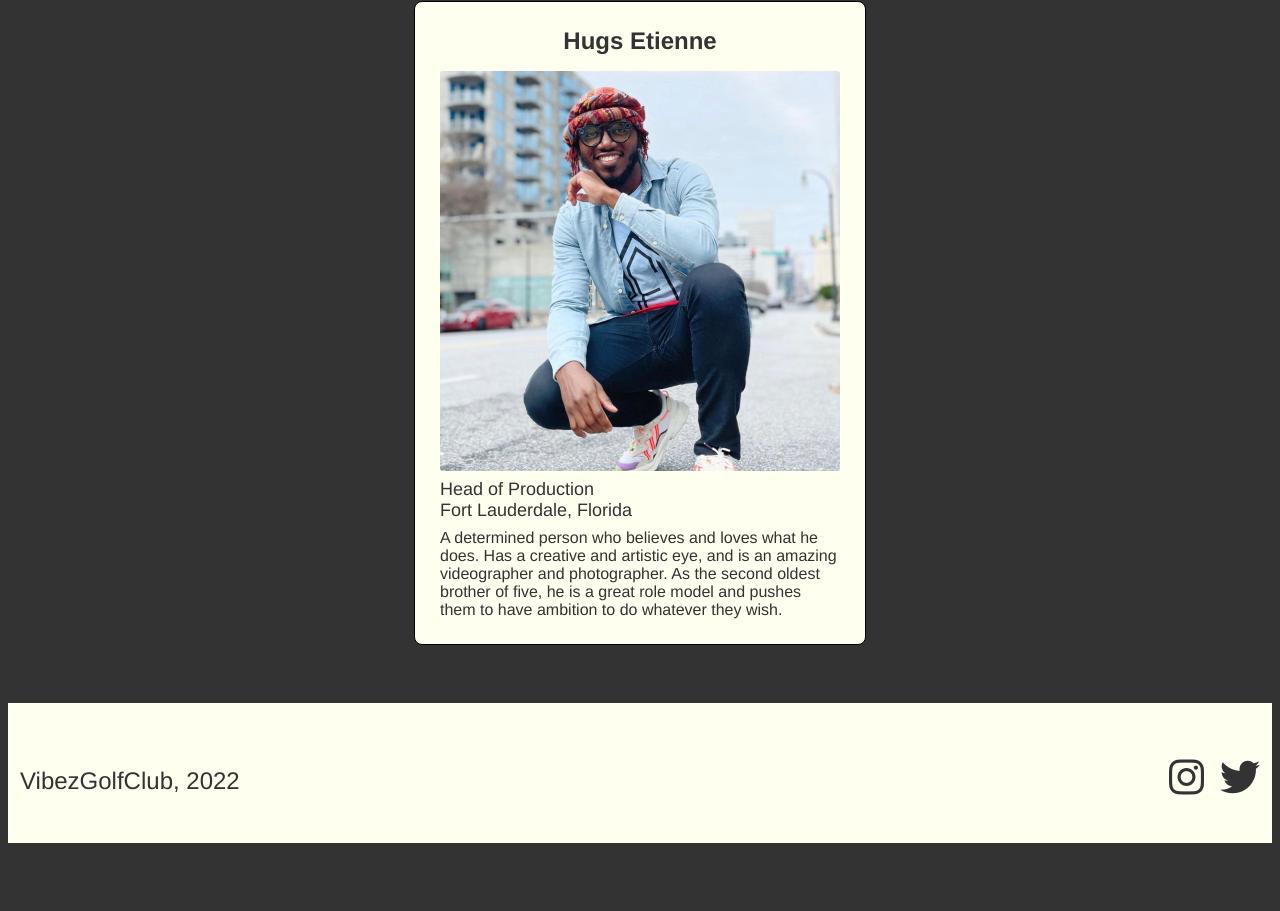
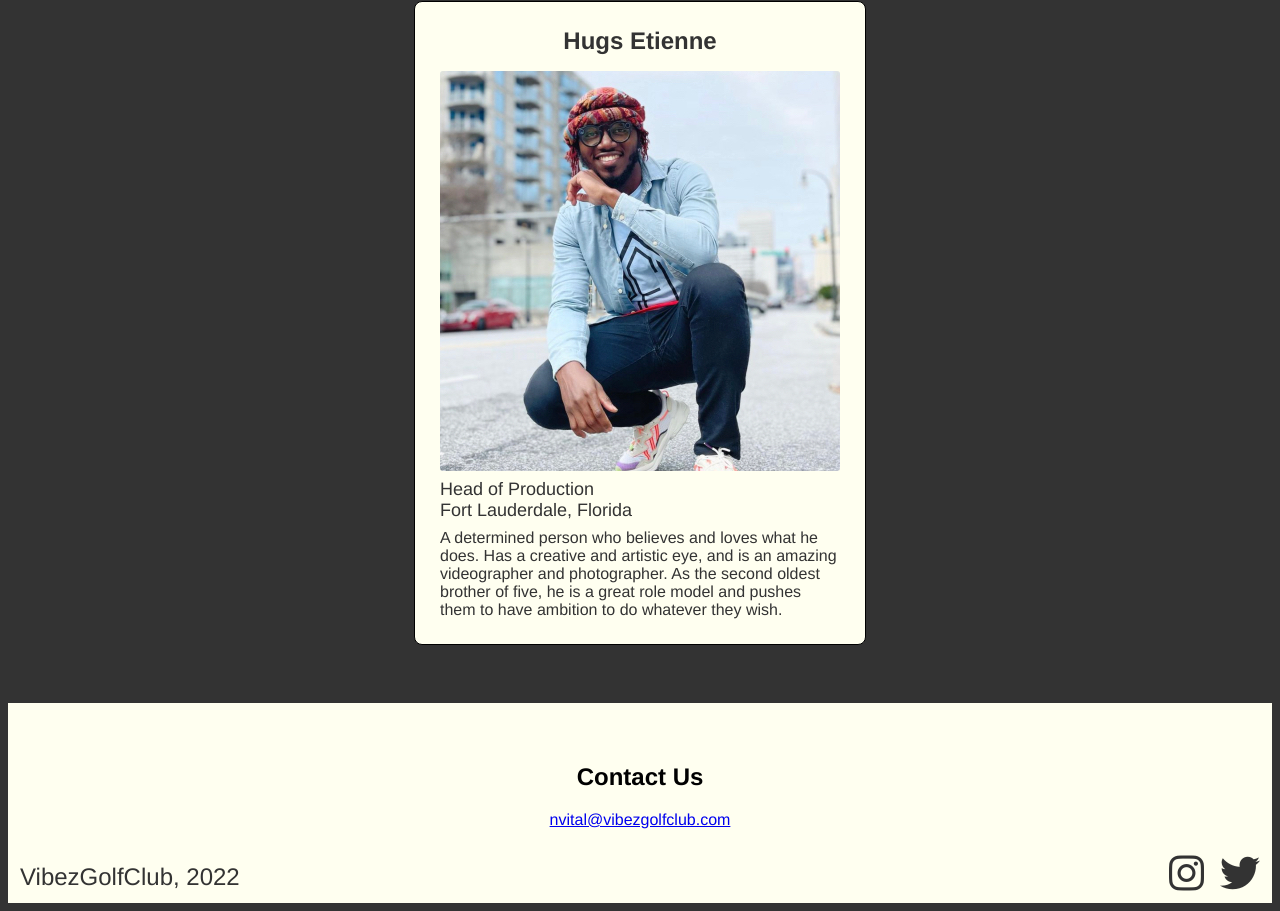
Before and after one commit to emilj858/VibezGolfClub, a website: page index.html in a window 1280 px wide. Shown: the part 4817-5728 px from the top of the page. Before the commit the page ends 5668 px from the top, so only its background shows below. Drawn offline with Linux system fonts and the light colour scheme.

Commit message:
added contact us at bottom

```diff
--- a/css/style.css
+++ b/css/style.css
@@ -302,10 +302,16 @@ h1 {
   background-image: url("../assets/group-photo.png");
 }
 .main-wrapper .footer {
-  height: 140px;
+  height: 200px;
   background-color: #fffff0;
-  display: flex;
 }
+
+.main-wrapper .footer .footer-contact {
+  text-align: center;
+  padding-bottom: 40px;
+  padding-top: 40px;
+}
+
 .main-wrapper .footer .footer-wrapper {
   color: #333333;
   margin: auto;
--- a/index.html
+++ b/index.html
@@ -107,6 +107,10 @@
         </div>
 
         <div class="footer">
+            <div class="footer-contact">
+                <h2>Contact Us</h2>
+                <a href = "mailto: nvital@vibezgolfclub.com">nvital@vibezgolfclub.com</a>
+            </div>
             <div class="footer-wrapper">
                 <div class="vibez-text">VibezGolfClub, 2022</div>
                 <div class="social-wrapper">
```
